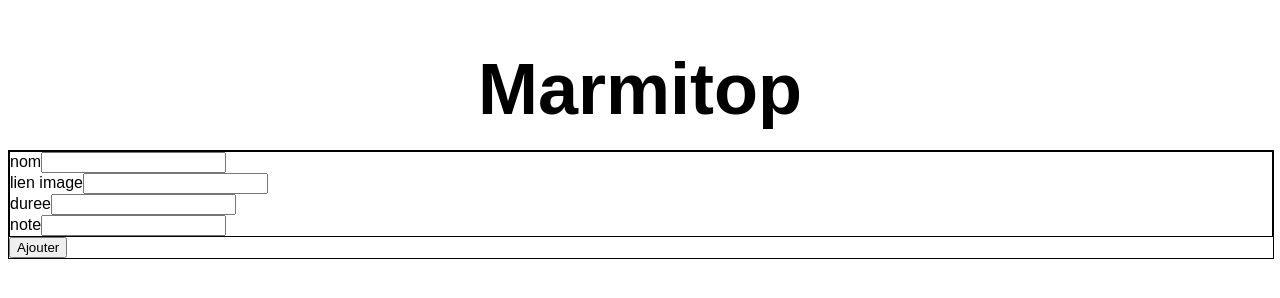
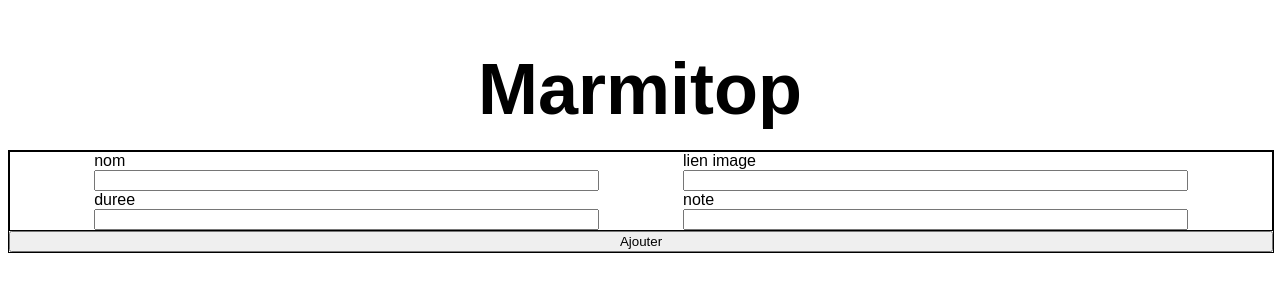
Before and after one commit to areverdy/brief_marmiton, a website built with Vite: page index.html in a window 1280 px wide. Built offline with nearby package versions, Linux system fonts and the light colour scheme.

Commit message:
mise en place des zones

```diff
--- a/src/main.ts
+++ b/src/main.ts
@@ -38,21 +38,23 @@
 const label3 = document.createElement('label')
 label3.innerText = 'note'
 
-
-const inputBoxNom = document.createElement('gftrjyfj')
-inputBoxNom.classList.add("toto")
+const inputBoxNom = document.createElement('div')
+inputBoxNom.classList.add("solo-input")
 inputBoxNom.appendChild(label)
 inputBoxNom.appendChild(nom)
 
 const inputBoxlienImage = document.createElement('div')
+inputBoxlienImage.classList.add("solo-input")
 inputBoxlienImage.appendChild(label1)
 inputBoxlienImage.appendChild(lien_image)
 
 const inputBoxDuree = document.createElement('div')
+inputBoxDuree.classList.add("solo-input")
 inputBoxDuree.appendChild(label2)
 inputBoxDuree.appendChild(duree)
 
 const inputBoxNote = document.createElement('div')
+inputBoxNote.classList.add("solo-input")
 inputBoxNote.appendChild(label3)
 inputBoxNote.appendChild(note)
 
--- a/src/style.css
+++ b/src/style.css
@@ -15,6 +15,7 @@
 }
 
 .form {
+  display: flex;
   flex-direction: column;
   width: 100%;
   height: 50%;
@@ -22,10 +23,15 @@
 }
 
 .zone_imput {
+  display: flex;
+  flex-direction: row;
+  justify-content: space-evenly;
   flex-wrap: wrap;
   border: 1px solid;
 }
 
-.solo_imput {
+.solo-input {
+  display: flex;
   flex-direction: column;
+  width: 40%;
 }
```
Also changed, not shown: index.html (line endings or trailing spaces).
